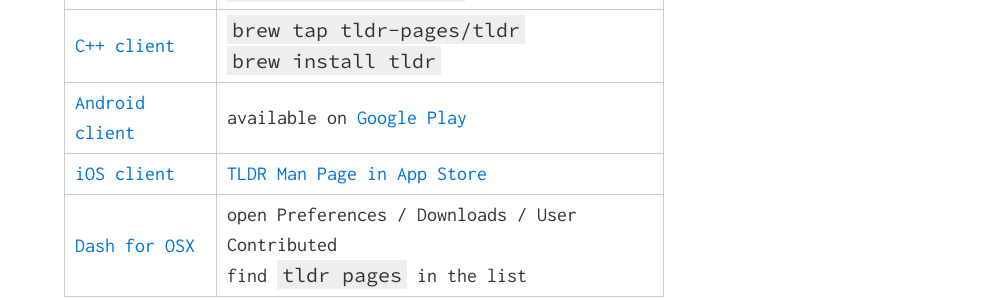
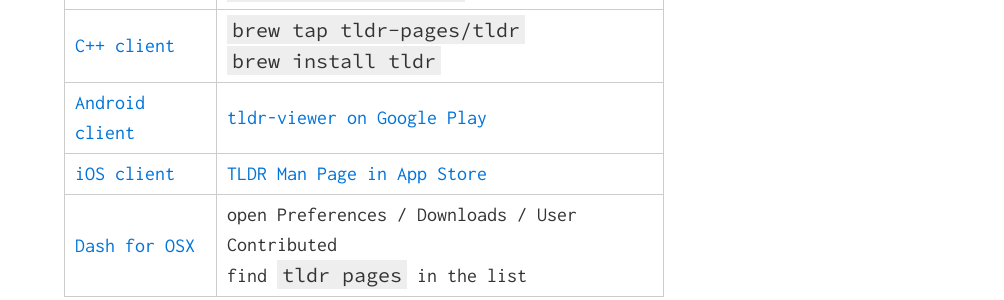
Before and after one commit to tehmoth/tldr-pages.github.io, a Jekyll site: the page built from index.md, in a window 1280 px wide and 900 px high, scrolled down 1169 px. Shown: the part 153-453 px from the top of the window, without its empty margins (276-1280 px from the left). Built offline with Jekyll 4.4.1, drawn with Linux system fonts in a browser that asks for light colours; comment, search, counter and statistics services are not loaded.

Commit message:
Simplify page

````diff
--- a/index.md
+++ b/index.md
@@ -28,14 +28,14 @@
 
 You can also try any of the many other TLDR clients that have sprouted from the community:
 
-Client                                                                | Installation instruction
-----------------------------------------------------------------------|----------------------------------------------------------------------------------------------------
-[Web client](https://github.com/ostera/tldr.jsx)                       | [the live demo](https://ostera.github.io/tldr.jsx)
-[Node.js client](https://github.com/tldr-pages/tldr-node-client)      | ```npm install -g tldr```
-[Ruby client](https://github.com/YellowApple/tldrb)                   | ```gem install tldrb```
-[Python client](https://github.com/lord63/tldr.py)                    | ```pip install tldr.py```
-[C++ client](https://github.com/tldr-pages/tldr-cpp-client)           | ```brew tap tldr-pages/tldr``` <br> ```brew install tldr```
-[Android client](https://github.com/gianasista/tldr-viewer)           | available on [Google Play](https://play.google.com/store/apps/details?id=de.gianasista.tldr_viewer)
+Client | Installation instruction
+-------|-------------------------
+[Web client](https://github.com/ostera/tldr.jsx) | [the live demo](https://ostera.github.io/tldr.jsx)
+[Node.js client](https://github.com/tldr-pages/tldr-node-client) | ```npm install -g tldr```
+[Ruby client](https://github.com/YellowApple/tldrb) | ```gem install tldrb```
+[Python client](https://github.com/lord63/tldr.py) | ```pip install tldr.py```
+[C++ client](https://github.com/tldr-pages/tldr-cpp-client) | ```brew tap tldr-pages/tldr``` <br> ```brew install tldr```
+[Android client](https://github.com/gianasista/tldr-viewer) | [tldr-viewer on Google Play](https://play.google.com/store/apps/details?id=de.gianasista.tldr_viewer)
 [iOS client](https://github.com/freesuraj/TLDR) | [TLDR Man Page in App Store](https://appsto.re/sg/IQ0-_.i)
 [Dash for OSX](https://github.com/Moddus/tldr-python-dash-docset) | open Preferences / Downloads / User Contributed <br> find `tldr pages` in the list
 
````
